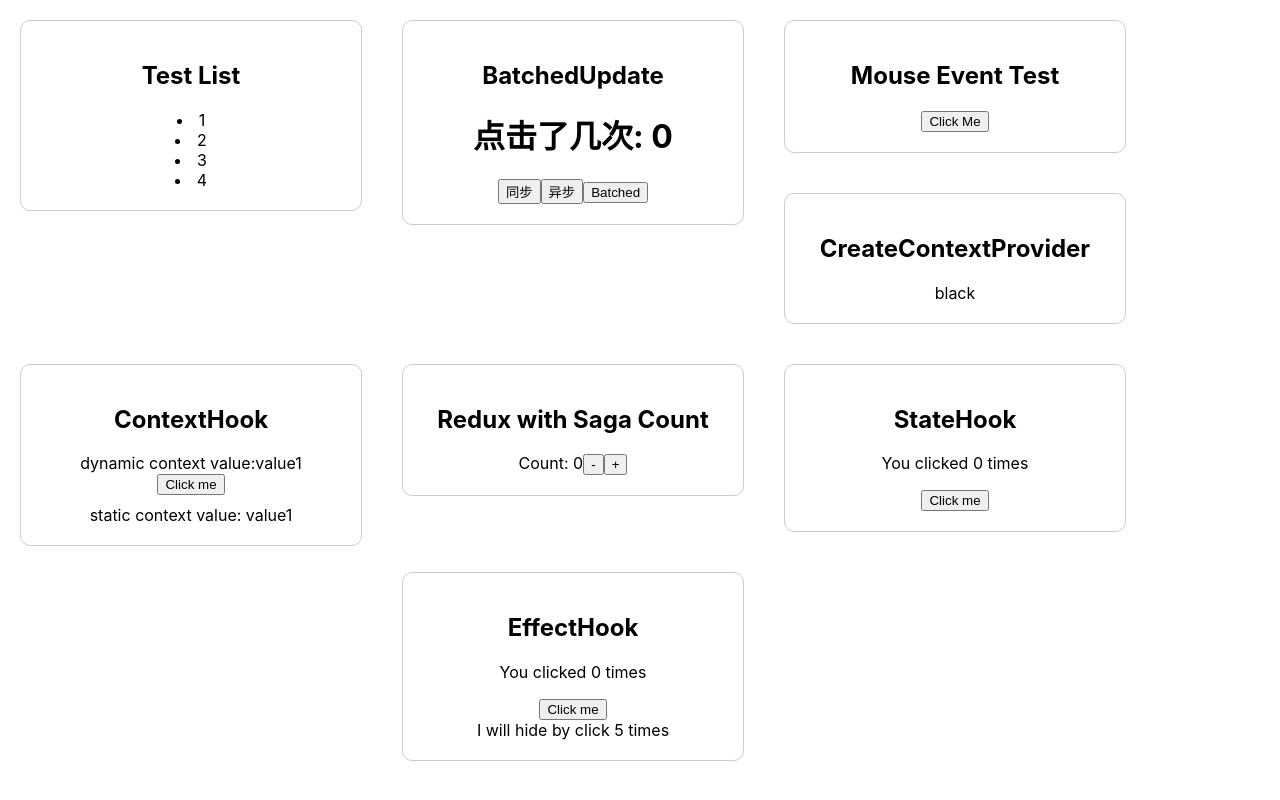
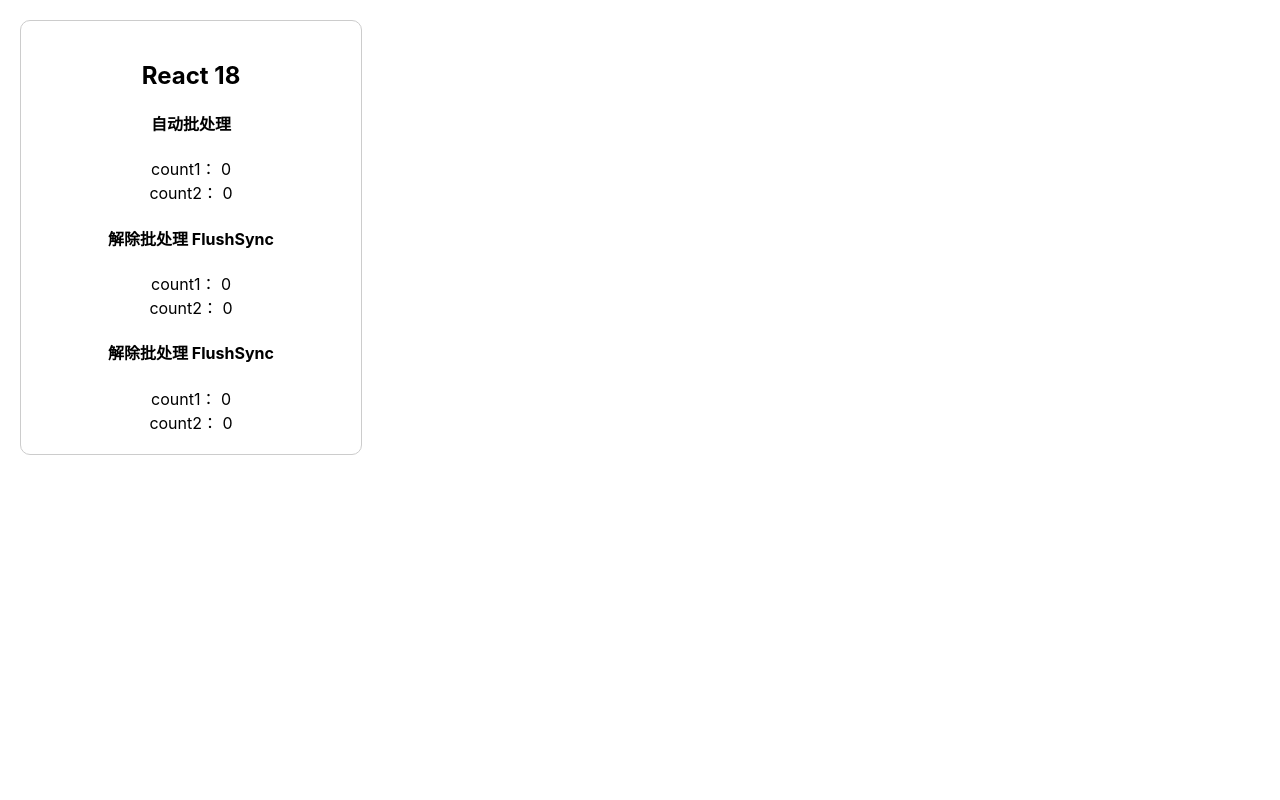
Before and after one commit to idsbllp/react-learning, a React app: page / in a window 1280 px wide. Shown: the top 800 px of the page. Built offline with nearby package versions, Linux system fonts and the light colour scheme.

Commit message:
feat: 开始熟悉 React18

```diff
--- a/src/App.tsx
+++ b/src/App.tsx
@@ -16,11 +16,15 @@
 import EffectHook from './hooks/effect-hook';
 import ContextHook from './hooks/context-hook';
 import BatchedUpdate from '$components/batch-update';
+import React18 from '$components/react18/react18';
 
 function App() {
   return (
     <div className="App">
-      <Grid title="Test List">
+      <Grid title="React 18">
+        <React18 />
+      </Grid>
+      {/* <Grid title="Test List">
         <List />
       </Grid>
       <Grid title="BatchedUpdate">
@@ -62,7 +66,7 @@
         <ChildrenComponent>
           ChildrenComponent
         </ChildrenComponent>
-      </Grid>
+      </Grid> */}
     </div>
   );
 }
--- /dev/null
+++ b/src/components/react18/react18.tsx
@@ -0,0 +1,83 @@
+import React, { Component, Children, PropsWithChildren, useState } from 'react';
+import { sleep } from '$utils/timer';
+import { flushSync } from 'react-dom';
+
+interface IState {
+  number: number;
+}
+
+const AutomaticBatching: React.FC<PropsWithChildren> = props => {
+  console.log('自动批处理 组件渲染了！');
+  const [count1, setCount1] = useState(0);
+  const [count2, setCount2] = useState(0);
+
+  return (
+    <div
+      onClick={async () => {
+        await sleep(200);
+        setCount1(count => count + 1);
+        setCount2(count => count + 1);
+      }}
+    >
+      <h4>自动批处理</h4>
+      <div>count1： {count1}</div>
+      <div>count2： {count2}</div>
+    </div>
+  )
+};
+
+const FlushSync: React.FC<PropsWithChildren> = props => {
+  console.log('解除批处理 FlushSync 组件渲染了！');
+  const [count1, setCount1] = useState(0);
+  const [count2, setCount2] = useState(0);
+
+  return (
+    <div
+      onClick={async () => {
+        await sleep(200);
+        flushSync(() => {
+          setCount1(count => count + 1);
+        });
+        setCount2(count => count + 1);
+      }}
+    >
+      <h4>解除批处理 FlushSync</h4>
+      <div>count1： {count1}</div>
+      <div>count2： {count2}</div>
+    </div>
+  )
+};
+
+const SuspenseComponent: React.FC<PropsWithChildren> = props => {
+  console.log('解除批处理 FlushSync 组件渲染了！');
+  const [count1, setCount1] = useState(0);
+  const [count2, setCount2] = useState(0);
+
+  return (
+    <div
+      onClick={async () => {
+        await sleep(200);
+        flushSync(() => {
+          setCount1(count => count + 1);
+        });
+        setCount2(count => count + 1);
+      }}
+    >
+      <h4>解除批处理 FlushSync</h4>
+      <div>count1： {count1}</div>
+      <div>count2： {count2}</div>
+    </div>
+  )
+};
+
+const React18: React.FC = () => {
+  return (
+    <>
+      <AutomaticBatching />
+      <FlushSync />
+      <SuspenseComponent />
+    </>
+  )
+};
+
+export default React18;
--- a/src/index.tsx
+++ b/src/index.tsx
@@ -16,7 +16,7 @@
   </Provider>
 );
 
-// root.unmount
+window.root = root;
 
 // If you want your app to work offline and load faster, you can change
 // unregister() to register() below. Note this comes with some pitfalls.
--- a/src/typings/Window.d.ts
+++ b/src/typings/Window.d.ts
@@ -1,3 +1,3 @@
 interface Window {
-  test: any;
+  root: ReactDOM.Root;
 }
```
